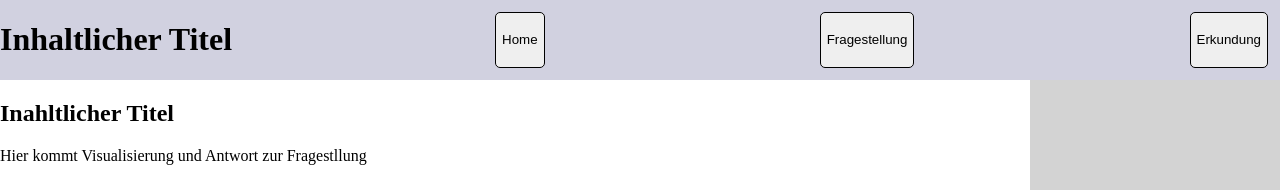
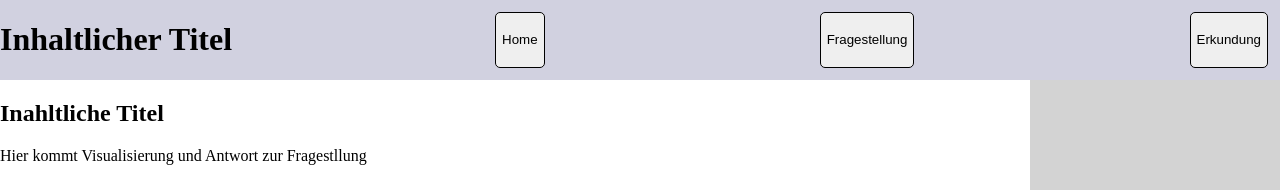
Before and after one commit to LarsGraenicher/Projekt_HS_25, a React (Vite) app: page / in a window 1280 px wide. Both pictures are taken after a click on the button "Fragestellung". Shown: the top 190 px of the page. Built offline with nearby package versions, Linux system fonts and the light colour scheme.

Commit message:
Test Update
Nur am ausprobieren

```diff
--- a/src/Fragestellung.jsx
+++ b/src/Fragestellung.jsx
@@ -1,7 +1,7 @@
 export const Fragestellung = () => {
   return (
     <div className="Fragestellung">
-      <h2>Inahltlicher Titel</h2>
+      <h2>Inahltliche Titel</h2>
       <div>Hier kommt Visualisierung und Antwort zur Fragestllung</div>
     </div>
   );
```
